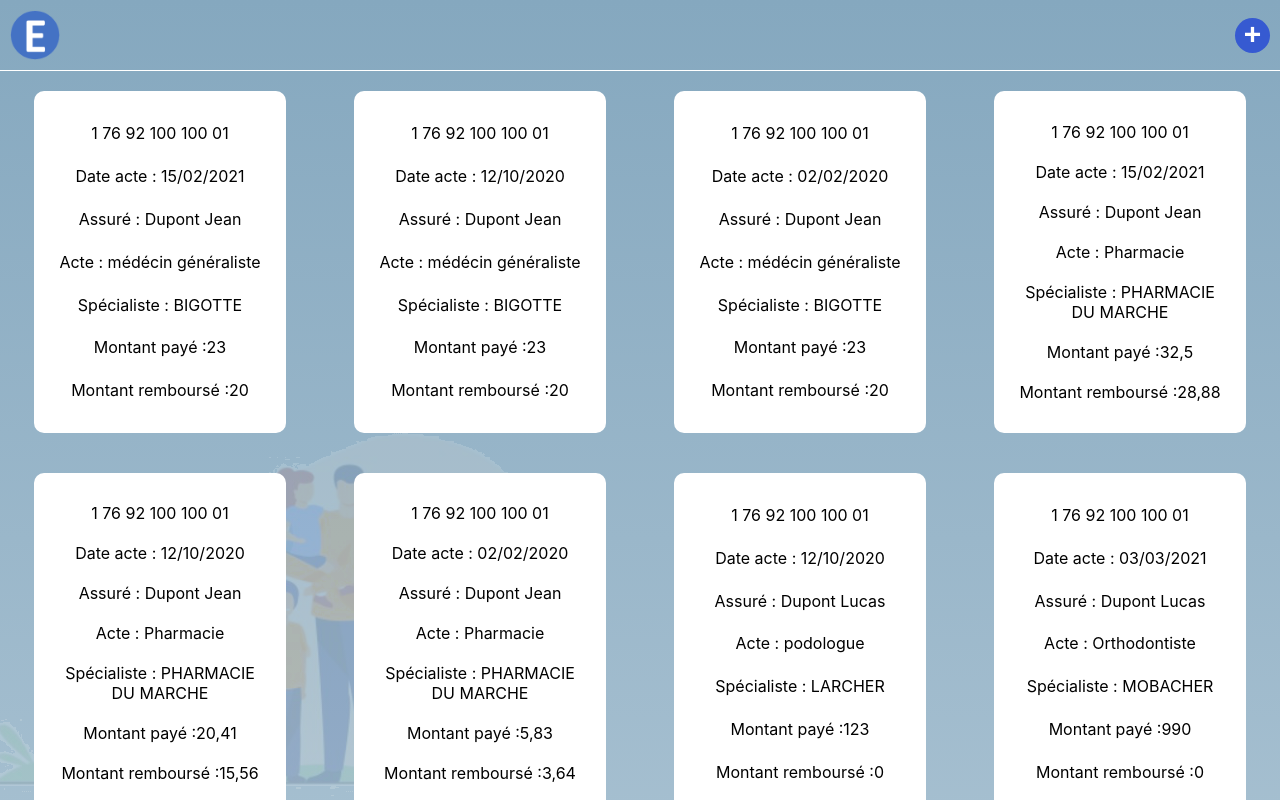
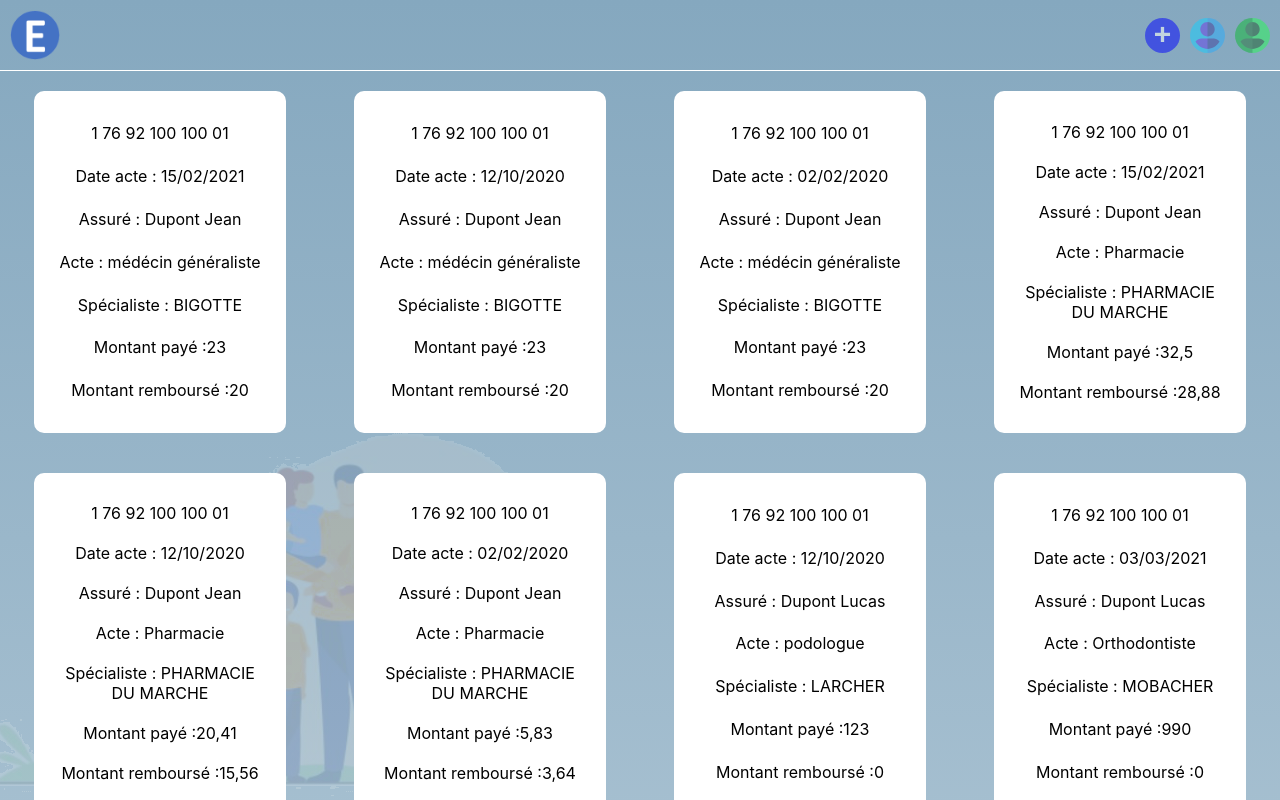
Before and after one commit to WildCodeSchool/remoteFR-R2dwild-P3-secuel-front, a React (Create React App) app: page /CreateUser in a window 1280 px wide. Shown: the top 800 px of the page. Built offline with nearby package versions, Linux system fonts and the light colour scheme.

Commit message:
add user acces plus button to create user

```diff
--- a/src/components/Header.css
+++ b/src/components/Header.css
@@ -22,3 +22,22 @@
   font-size: 30px;
   font-weight: bold;
 }
+
+/* .plus :hover {
+  background-color: rgb(174, 181, 204);
+  color : black;
+} */
+
+.userField {
+  opacity: 0.5;
+  display : flex;
+  justify-content: space-between;
+  align-items: center;
+  flex-direction: row;
+}
+
+.logoUser {
+  height : 35px;
+  width: 35px;
+  padding-left: 10px;
+}
--- a/src/components/Header.js
+++ b/src/components/Header.js
@@ -1,21 +1,33 @@
-import React from 'react'
+import React, { useState } from 'react'
 // import { Link } from 'react-router-dom'
 
 // import CreateUser from './components/CreateUser'
 
 import './Header.css'
 import logo_elan from '../data/images/logo_elan.png'
+import user from '../data/images/user.svg'
+import userGreen from '../data/images/userGreen.svg'
 
 const Header = () => {
-  // const [bgPlus, setPlus] = useState(true)
-  // const handleClick = () => {
-  //   setBgPlus(!bgPlus)
-  // }
+  const [bgPlus, setbgPlus] = useState(true)
+  const handleClick = () => {
+    setbgPlus(!bgPlus)
+  }
   return (
     <div className='header'>
       <img src={logo_elan} alt='logo' className='logo' />
-      <button className='plus'>+</button>
       {/* <div className='plus' onClick={handleClick} style={{backgroundColor:`${ bgPlus ? 'blue' : 'grey'}`}>+</div> */}
+      <div className='userField'>
+        <button
+          className='plus'
+          onClick={handleClick}
+          style={{ backgroundColor: `${bgPlus ? 'blue' : 'grey'}` }}
+        >
+          +
+        </button>
+        <img src={user} alt='logoUser' className='logoUser' />
+        <img src={userGreen} alt='logoUser' className='logoUser' />
+      </div>
     </div>
   )
 }
--- a/src/screen/CreateUser.js
+++ b/src/screen/CreateUser.js
@@ -1,9 +1,8 @@
-// import { Route, Link } from 'react-router-dom'
 import React from 'react'
 
 import './CreateUser.css'
 
 const CreateUser = () => {
-  return <div className='bodyUser'></div>
+  return <div>test</div>
 }
 export default CreateUser
```
Also changed, not shown: src/data/images/user.svg (added), src/data/images/userGreen.svg (added).
